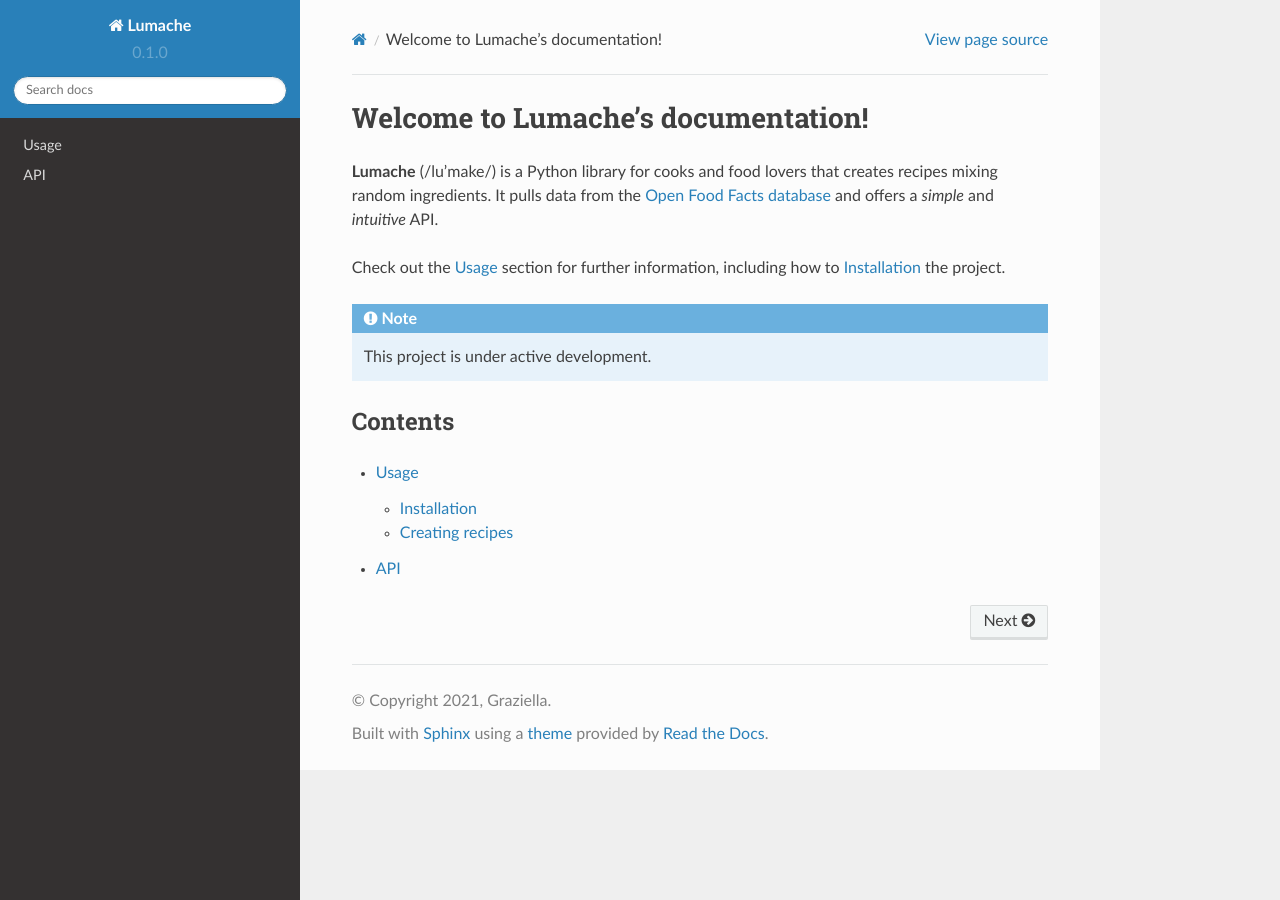
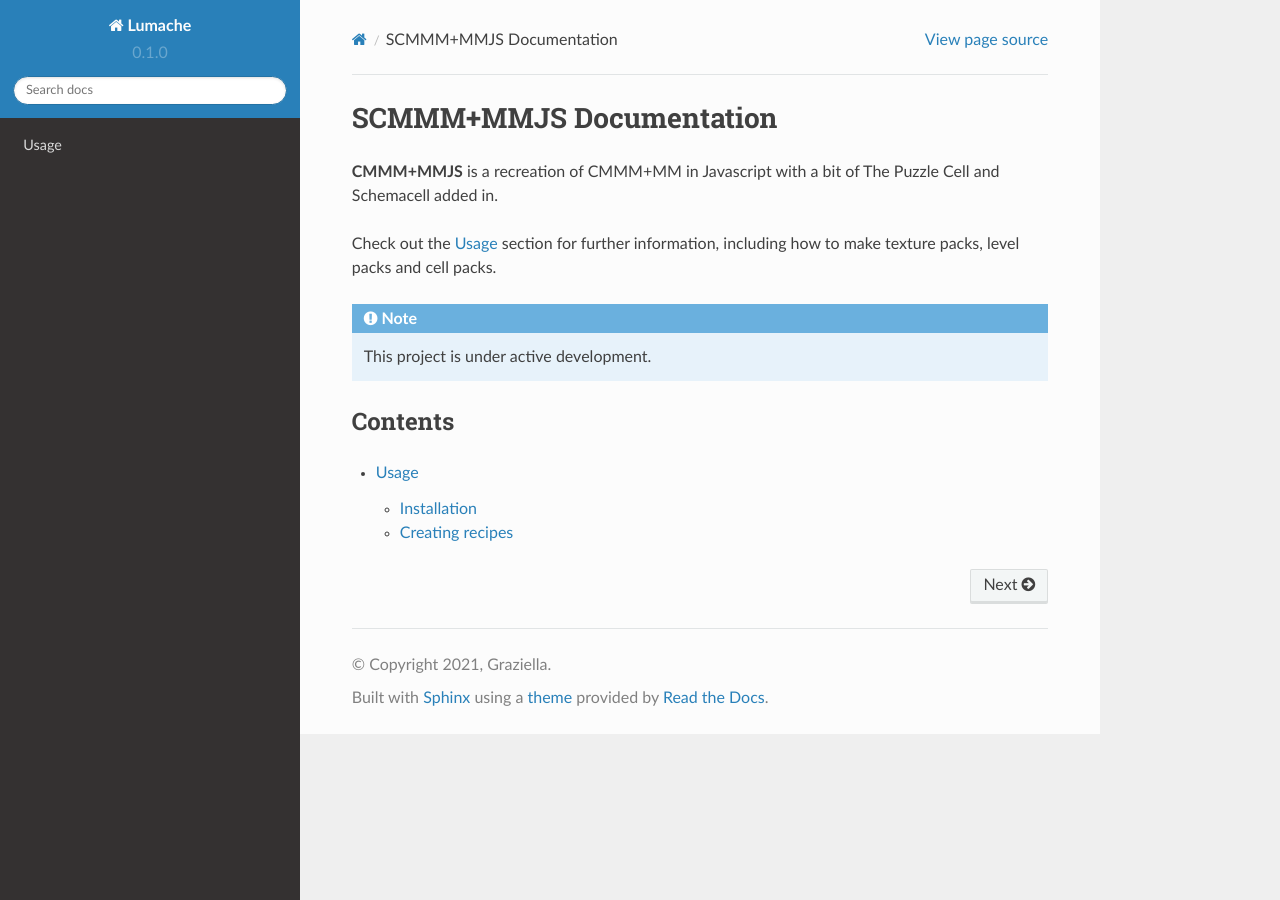
Before and after one commit to Omay238/SCMMM-MMJS-Docs, a Sphinx documentation site: the page built from docs/source/index.rst, in a window 1280 px wide. Built offline with Sphinx 7.4.7 and the Read the Docs theme 2.0.0, drawn with Linux system fonts in a browser that asks for light colours.

Commit message:
Update index.rst

```diff
--- a/docs/source/index.rst
+++ b/docs/source/index.rst
@@ -1,13 +1,9 @@
-Welcome to Lumache's documentation!
-===================================
+SCMMM+MMJS Documentation
+========================
 
-**Lumache** (/lu'make/) is a Python library for cooks and food lovers
-that creates recipes mixing random ingredients.
-It pulls data from the `Open Food Facts database <https://world.openfoodfacts.org/>`_
-and offers a *simple* and *intuitive* API.
+**CMMM+MMJS** is a recreation of CMMM+MM in Javascript with a bit of The Puzzle Cell and Schemacell added in.
 
-Check out the :doc:`usage` section for further information, including
-how to :ref:`installation` the project.
+Check out the :doc:`usage` section for further information, including how to make texture packs, level packs and cell packs.
 
 .. note::
 
@@ -19,4 +15,3 @@ Contents
 .. toctree::
 
    usage
-   api
```
